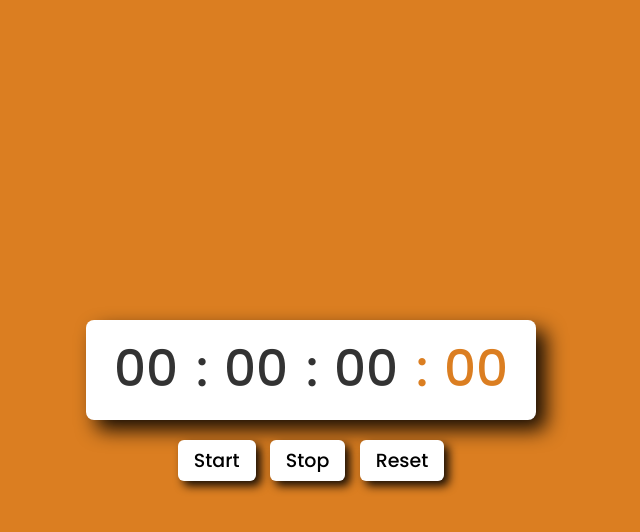
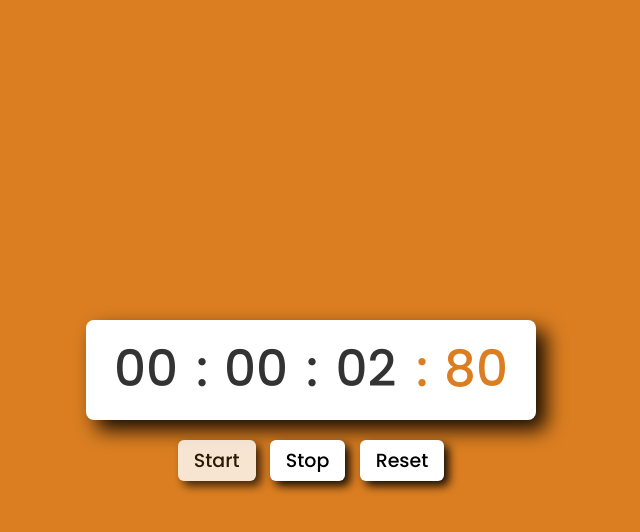
Before and after one commit to sanafathi30/stopWatch, a plain HTML site: page index.html in a window 1280 px wide. Both pictures are taken after a click on the button "Start". Shown: the whole page, without its empty margins (329-969 px from the left). Drawn offline with Linux system fonts and the light colour scheme.

Commit message:
js added

```diff
--- a/script.js
+++ b/script.js
@@ -0,0 +1,66 @@
+//
+let hr = min = sec = ms = "0" + 0,
+    startTimer;
+
+const startbtn = document.querySelector(".start"),
+    stopbtn = document.querySelector(".stop"),
+    resetbtn = document.querySelector(".reset");
+
+startbtn.addEventListener("click", start);
+
+stopbtn.addEventListener("click", Stop);
+resetbtn.addEventListener("click", reset);
+
+function start() {
+    startbtn.classList.add("active");
+    stopbtn.classList.remove("stopActive");
+
+    startTimer = setInterval(() => {
+        ms++;
+        ms = ms < 10 ? "0" + ms : ms;
+        putValue();
+
+
+        if (ms == 100) {
+            sec++;
+            sec = sec < 10 ? "0" + sec : sec;
+            ms = "0" + 0;
+        }
+
+        if (sec == 60) {
+            min++;
+            min = min < 10 ? "0" + min : min;
+            sec = "0" + 0;
+        }
+
+        if (min == 60) {
+            hr++;
+            hr = hr < 10 ? "0" + hr : hr;
+            min = "0" + 0;
+        }
+
+    }, 10);
+}
+
+function Stop() {
+    startbtn.classList.remove("active");
+    stopbtn.classList.add("stopActive");
+    clearInterval(startTimer);
+}
+
+function reset() {
+    startbtn.classList.remove("active");
+    stopbtn.classList.remove("stopActive");
+    clearInterval(startTimer);
+    hr = min = sec = ms = "0" + 0;
+    putValue();
+}
+
+
+function putValue() {
+    document.querySelector(".millisecond").innerHTML = ms;
+    document.querySelector(".second").innerHTML = sec;
+    document.querySelector(".minute").innerHTML = min;
+    document.querySelector(".hour").innerHTML = hr;
+
+}
--- a/style.css
+++ b/style.css
@@ -64,3 +64,9 @@ body {
     cursor: pointer;
     box-shadow: 5px 5px 10px rgba(0, 0, 0, 0.9);
 }
+
+.buttons button.active,
+.buttons button.stopActive {
+    cursor: not-allowed;
+    opacity: 0.8;
+}
```
